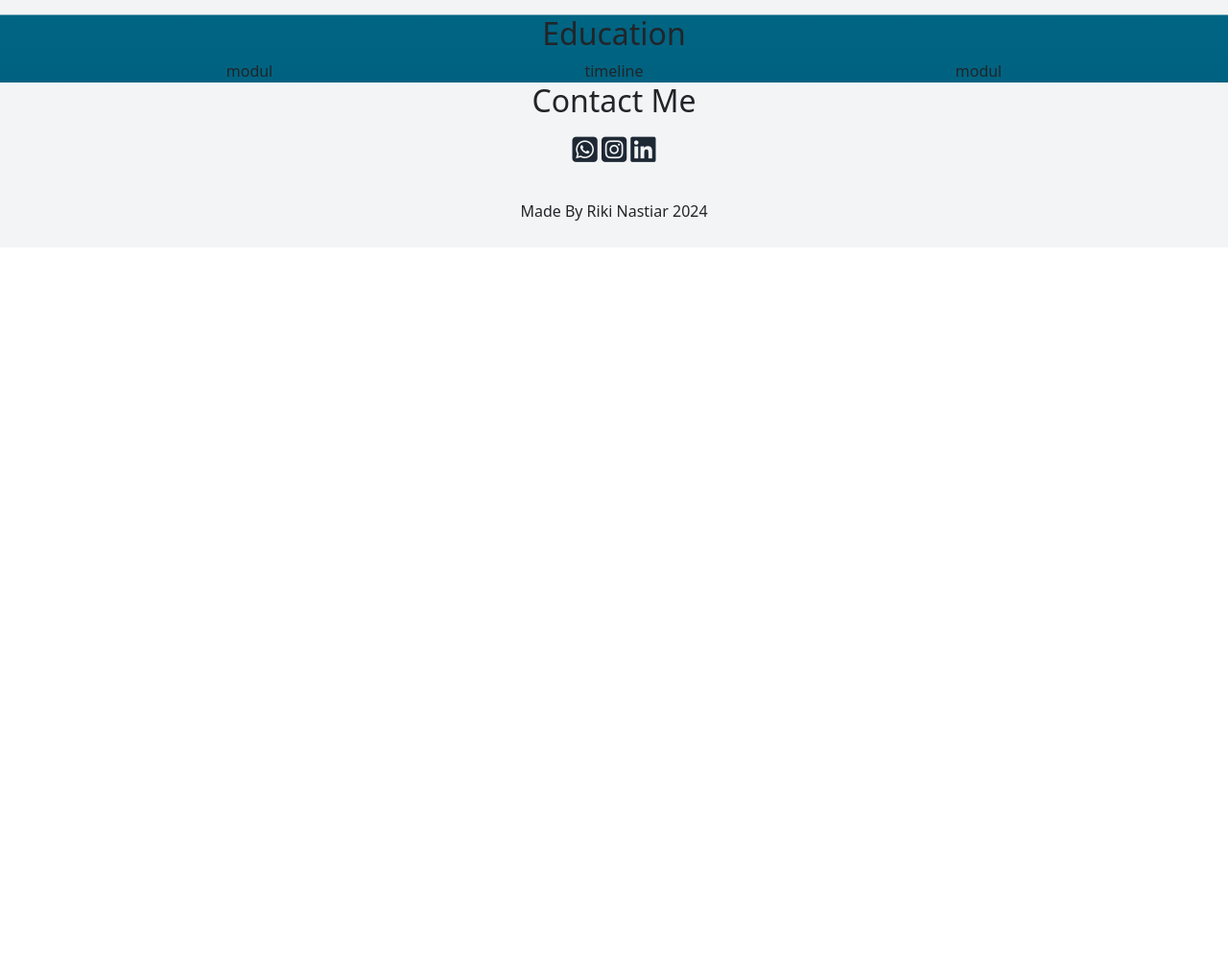
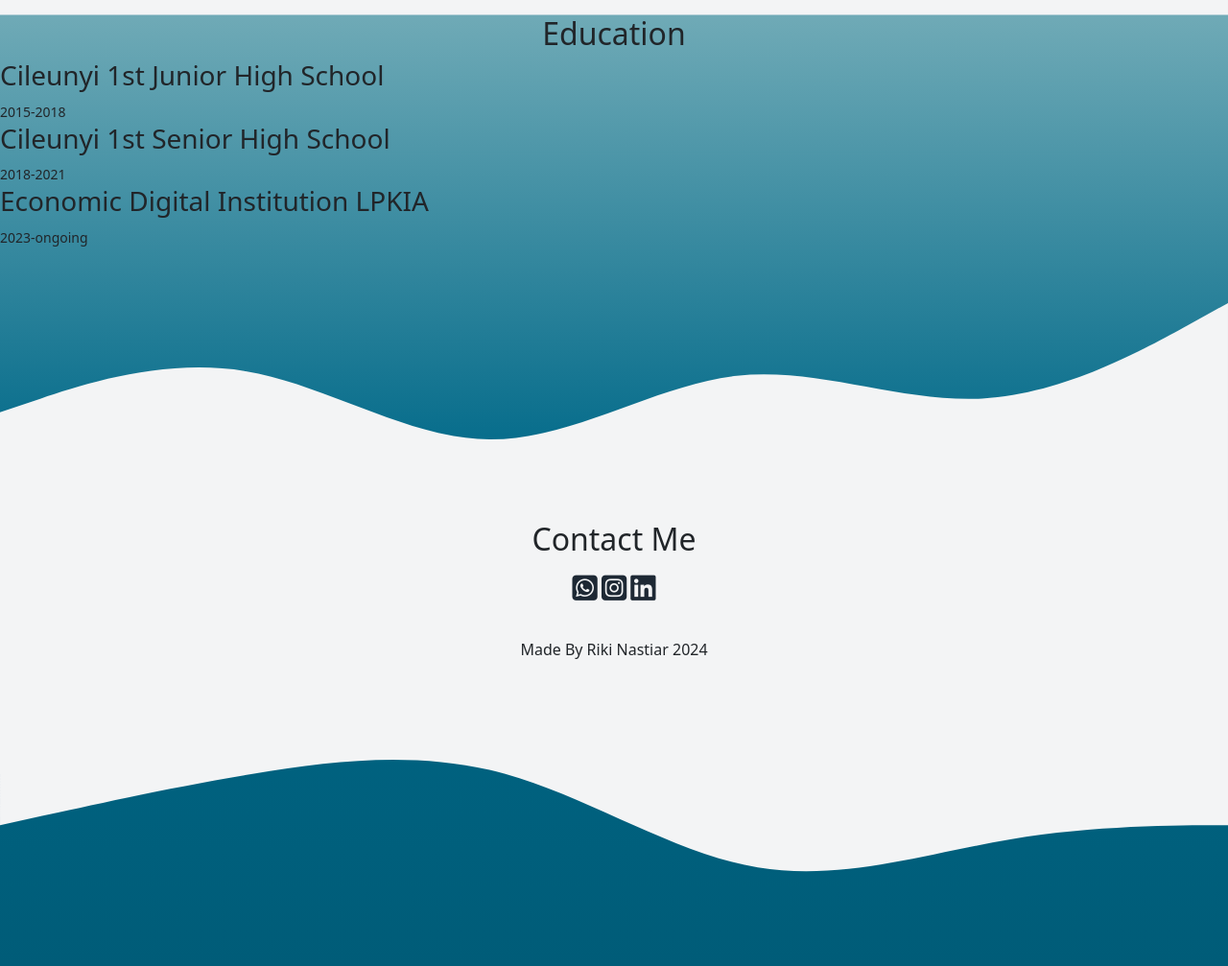
Before and after one commit to Rikk22/CVriki.github.io, a plain HTML site: page index.html in a window 1280 px wide. Shown: the part 1580-2587 px from the top of the page at 96% size. Before the commit the page ends 1838 px from the top, so only its background shows below. Drawn offline with nearby package versions, Linux system fonts and the light colour scheme.

Commit message:
update education

```diff
--- a/index.html
+++ b/index.html
@@ -24,18 +24,9 @@
                 <a class="nav-link" aria-current="page" href="#about me">About Me</a>
               </li>
               <li class="nav-item">
-                <a class="nav-link" href="education.html">Education</a>
+                <a class="nav-link" href="#education">Education</a>
               <li class="nav-item">
                 <a class="nav-link" href="#contact">Contact</a>
-              </li>
-              <li class="nav-item dropdown">
-                <a class="nav-link dropdown-toggle" href="#" role="button" data-bs-toggle="dropdown" aria-expanded="false">
-                  More info
-                </a>
-                <ul class="dropdown-menu">
-                  <li><a class="dropdown-item" href="#">Certificates</a></li>
-                  <li><a class="dropdown-item" href="#">Achievements</a></li>
-                </ul>
               </li>
             </ul>
           </div>
@@ -115,26 +106,33 @@
      </section>
      <svg xmlns="http://www.w3.org/2000/svg" viewBox="0 0 1440 320"><path fill="#f3f4f5" fill-opacity="1" d="M0,192L48,176C96,160,192,128,288,144C384,160,480,224,576,224C672,224,768,160,864,149.3C960,139,1056,181,1152,176C1248,171,1344,117,1392,90.7L1440,64L1440,320L1392,320C1344,320,1248,320,1152,320C1056,320,960,320,864,320C768,320,672,320,576,320C480,320,384,320,288,320C192,320,96,320,48,320L0,320Z"></path></svg>
 
-     <section id="education" class="Education">
-      <div class="container">
+     <section id="education" class="Edu">
         <h2 class="text-center">Education</h2>
 
-
-      </div>
-      <div class="container text-center">
-        <div class="row">
-          <div class="col">
-            modul
-          </div>
-          <div class="col">
-            timeline
-          </div>
-          <div class="col">
-            modul
-          </div>
+    <div class="timeline">
+      <div class="timeline-box left">
+        <div class="timeline-content">
+          <h3 class="tittle">Cileunyi 1st Junior High School</h3>
+          <small>2015-2018</small>
         </div>
       </div>
+      <div class="timeline-box right">
+        <div class="timeline-content">
+          <h3 class="tittle">Cileunyi 1st Senior High School</h3>
+          <small>2018-2021</small>
+        </div>
+      </div>
+      <div class="timeline-box left">
+        <div class="timeline-content">
+          <h3 class="tittle">Economic Digital Institution LPKIA</h3>
+          <small>2023-ongoing</small>
+        </div>
+      </div>
+    </div>
      </section>
+     <svg xmlns="http://www.w3.org/2000/svg" viewBox="0 0 1440 320"><path fill="#f3f4f5" fill-opacity="1" d="M0,192L48,176C96,160,192,128,288,144C384,160,480,224,576,224C672,224,768,160,864,149.3C960,139,1056,181,1152,176C1248,171,1344,117,1392,90.7L1440,64L1440,320L1392,320C1344,320,1248,320,1152,320C1056,320,960,320,864,320C768,320,672,320,576,320C480,320,384,320,288,320C192,320,96,320,48,320L0,320Z"></path></svg>
+
+
      <section id="contact" class="footer">
       <h2 class="text-center">Contact Me</h2>
       <div class="container text-center contact">
@@ -143,6 +141,8 @@
         <a href="#"><i class="fa-brands fa-linkedin"></i></a>
       </div>
       <p class="text-center watermark">Made By Riki Nastiar 2024</p>
-     </section>
+    </section>
+     <svg xmlns="http://www.w3.org/2000/svg" viewBox="0 1 1400 320"><path fill="#f3f4f5" fill-opacity="1" d="M0,160L48,149.3C96,139,192,117,288,101.3C384,85,480,75,576,101.3C672,128,768,192,864,208C960,224,1056,192,1152,176C1248,160,1344,160,1392,160L1440,160L1440,0L1392,0C1344,0,1248,0,1152,0C1056,0,960,0,864,0C768,0,672,0,576,0C480,0,384,0,288,0C192,0,96,0,48,0L0,0Z"></path></svg>
+
 </body>
 </html>
```
